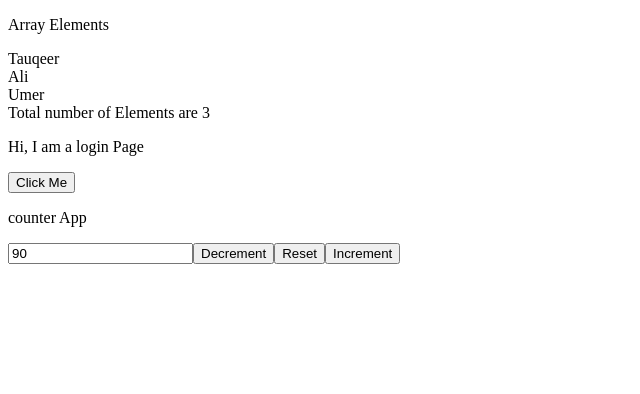
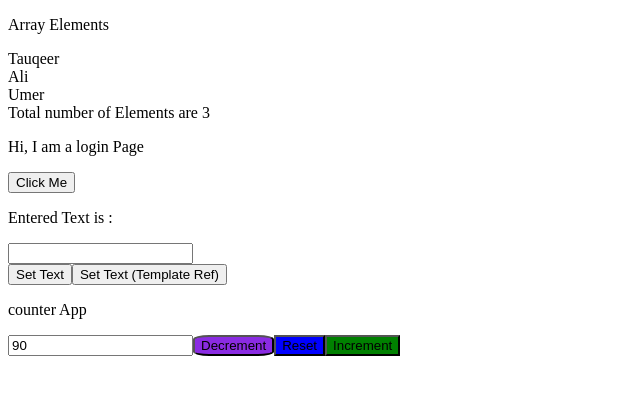
Before and after one commit to tauqeerqau/angularLearning, an Angular app: page / in a window 1280 px wide. Shown: the top 394 px of the page, without its empty margins (0-640 px from the left). Built offline with nearby package versions, Linux system fonts and the light colour scheme.

Commit message:
setting and getting text

```diff
--- a/src/app/counter/counter.html
+++ b/src/app/counter/counter.html
@@ -1,5 +1,5 @@
 <p>counter App</p>
 <input type="text" value="{{counterValue}}">
-<button (click)="setValue('decrement')">Decrement</button>
-<button (click)="setValue('reset')">Reset</button>
-<button (click)="setValue('increment')">Increment</button>
+<button (click)="setValue('decrement')" style="background-color: blueviolet; border-radius: 20%;">Decrement</button>
+<button (click)="setValue('reset')" style="background-color: blue;">Reset</button>
+<button (click)="setValue('increment')" style="background-color: green;">Increment</button>
--- a/src/app/login/login.html
+++ b/src/app/login/login.html
@@ -1,2 +1,9 @@
 <p>Hi, I am a login Page</p>
 <button (click)="clickMe()">Click Me</button>
+<p>Entered Text is : {{userName}}</p>
+<input type="text" (input)="getUserName($event)" [value]="userName" #userNameField>
+<br>
+<button (click)="setText()">Set Text</button>
+<button (click)="getUserNameWithTemplate(userNameField.value)">
+  Set Text (Template Ref)
+</button>
--- a/src/app/login/login.ts
+++ b/src/app/login/login.ts
@@ -8,8 +8,24 @@ import { Component } from '@angular/core';
 })
 export class Login {
   name:string | number = "20"
+  userName = ""
   clickMe(){
     console.log("Button is Clicked")
     this.name = 100
   }
+
+  setText(){
+    this.userName = "Tauqeer ul Hassan"
+  }
+
+  getUserName(event:Event){
+    const name = (event.target as HTMLInputElement).value
+    this.userName = name
+  }
+
+  getUserNameWithTemplate(value:string){
+    console.log(`Name entered is: ${value}`);
+
+  }
+
 }
```
